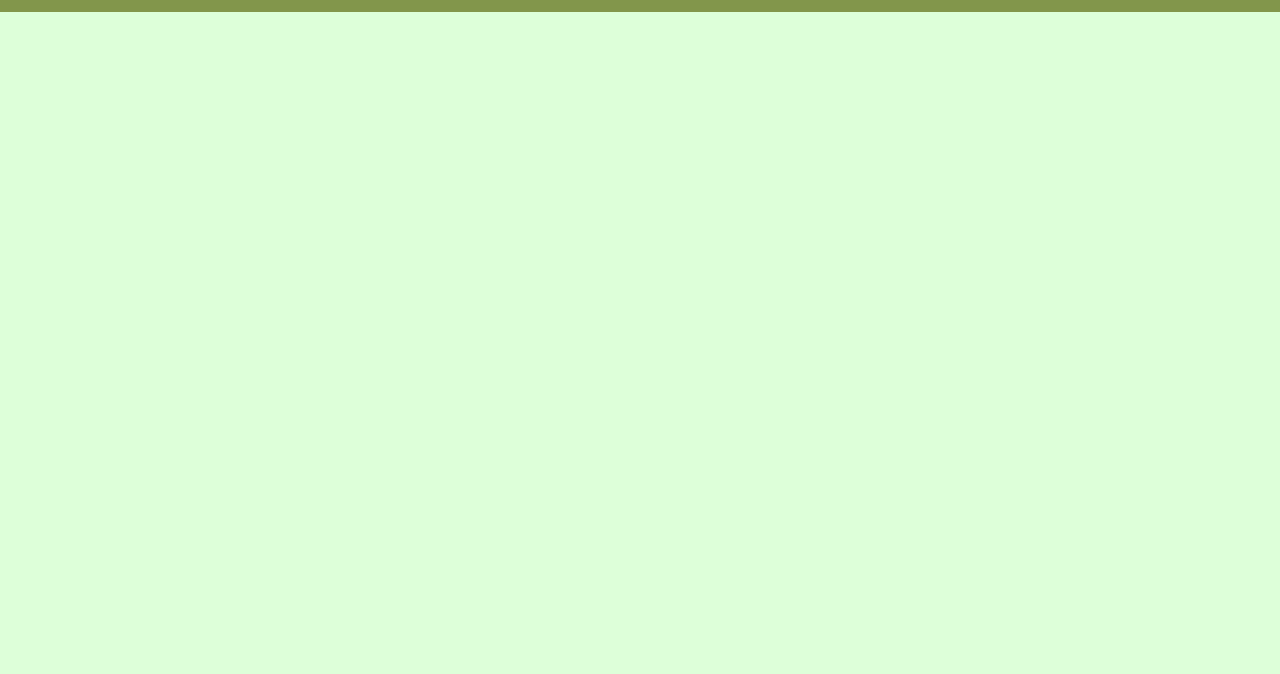
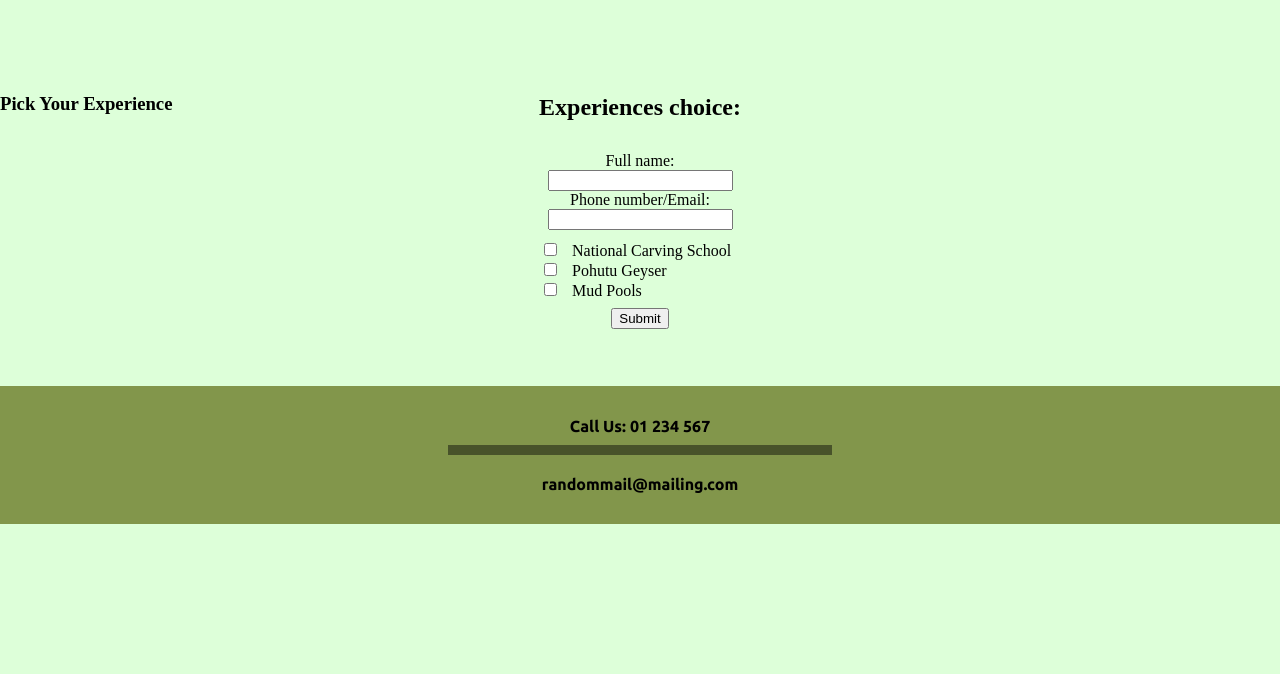
Before and after one commit to jokakthereal/Jude-Chua-Te_puia_Website, a plain HTML site: page booking.html in a window 1280 px wide. Shown: the part 126-800 px from the top of the page. Drawn offline with Linux system fonts and the light colour scheme.

Commit message:
strat booking form

```diff
--- a/booking.html
+++ b/booking.html
@@ -19,6 +19,34 @@
           </ul>
 </section>
 
+<section class="booking-form">
+
+    <h2 class="booking-hdng">Experiences choice:</h2>
+
+<form class="contact-info">
+    <label for="fname">Full name:</label><br>
+    <input type="text" id="fname" name="fname"><br>
+    <label for="phnum">Phone number/Email:</label><br>
+    <input type="text" id="lname" name="lname">
+</form>
+
+<h3 class="booking-experience">Pick Your Experience</h3>
+
+<form class="experiences-choice">
+  <input type="checkbox" value="nat-carving-school">
+  <label for="nat-carving-school">National Carving School</label><br>
+  <input type="checkbox" value="pohutu-geyser">
+  <label for="pphutu-geyser">Pohutu Geyser</label><br>
+  <input type="checkbox" value="mud-pools">
+  <label for="mud-pools">Mud Pools</label>
+</form>
+
+<form class="submit">
+    <input type="submit" value="Submit">
+</form>
+
+</section>
+
 <!--details section-->
 
 <div class="details-section">
--- a/style.css
+++ b/style.css
@@ -43,7 +43,7 @@ ul {
     margin-top: 25px;
     margin-right: 10px;
     text-decoration: none;
-    color: rgb(10, 18, 42);
+    color: rgb(221,255,217);
   }
 
   .other-buttons:hover {
@@ -83,7 +83,7 @@ ul {
 }
 
 .hero-text{
-    color:rgb(189, 224, 185);
+    color:rgb(211, 255, 217);
     font-family: "Bebas Neue";
     position: absolute;
     top: 120px;
@@ -171,20 +171,24 @@ hr{
 .about-grid {
   display: grid;
   grid-template-columns: repeat(13, 1fr);
-  grid-template-rows: repeat(4, 1fr);
+  grid-template-rows: repeat(3, 1fr);
   grid-column-gap: 0px;
   grid-row-gap: 0px;
   }
 
   .about-line { grid-area: 1 / 1 / 2 / 14; }
   .about-txt { grid-area: 1 / 2 / 3 / 13; }
-  .about-line2 { grid-area: 4 / 1 / 5 / 14; }
+  .about-line2 { grid-area: 3 / 1 / 4 / 14; }
 
 .about-txt{
-  margin-top: 30px;
+  margin-top: 75px;
   text-align: center;
-  font-size: 1em;
+  font-size: 1.2em;
   font-family: "Ubuntu";
+}
+
+.about-line2{
+  margin-top: 100px;
 }
 
 .hero-image-home2{
@@ -243,7 +247,7 @@ hr{
 }
 
 .experiences-img{
-  width: 100%;
+  width: 400px;
   border-radius: 5px;
   border-style: solid;
 }
@@ -293,3 +297,35 @@ hr{
   margin-bottom: 15px;
   text-align: center;
 }
+
+.booking-form {
+  display: grid;
+  grid-template-columns: repeat(5, 1fr);
+  grid-template-rows: repeat(4, 1fr);
+  grid-column-gap: 0px;
+  grid-row-gap: 0px;
+  margin-top: 200px;
+  }
+
+  .booking-hdng{ grid-area: 1 / 3 / 2 / 4;}
+  .contact-info { grid-area: 2 / 3 / 3 / 4; }
+  .experiences-choice { grid-area: 3 / 3 / 4 / 4; }
+  .submit{ grid-area: 4 / 3 / 5 / 4;}
+
+
+.booking-hdng{
+  text-align: center;
+}
+
+.contact-info{
+  text-align: center;
+}
+
+.experiences-choice{
+  margin-top: 10px;
+  margin-left: 20px;
+}
+
+.submit{
+  text-align: center;
+}
```
Also changed, not shown: about.html (+7 -3 lines), experiences.html (+16 -7 lines), index.html (+1 -1 lines).
